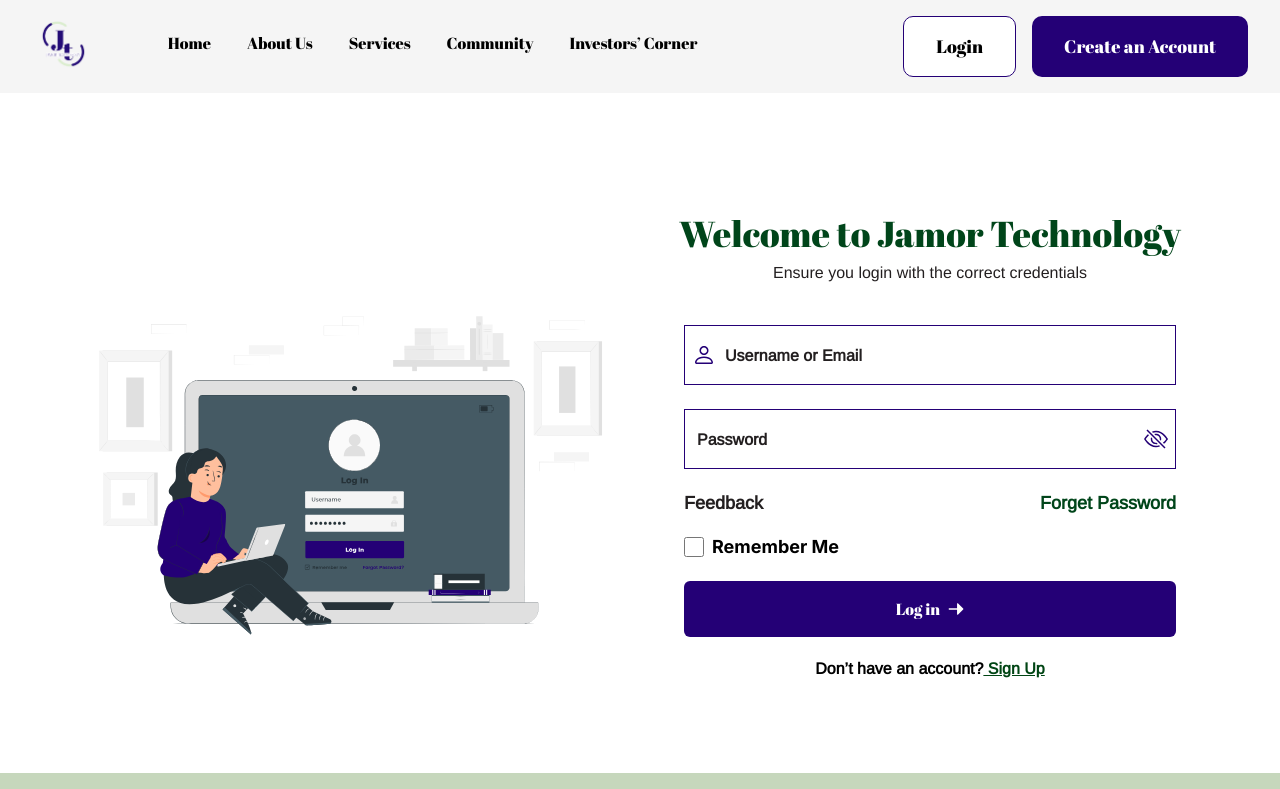
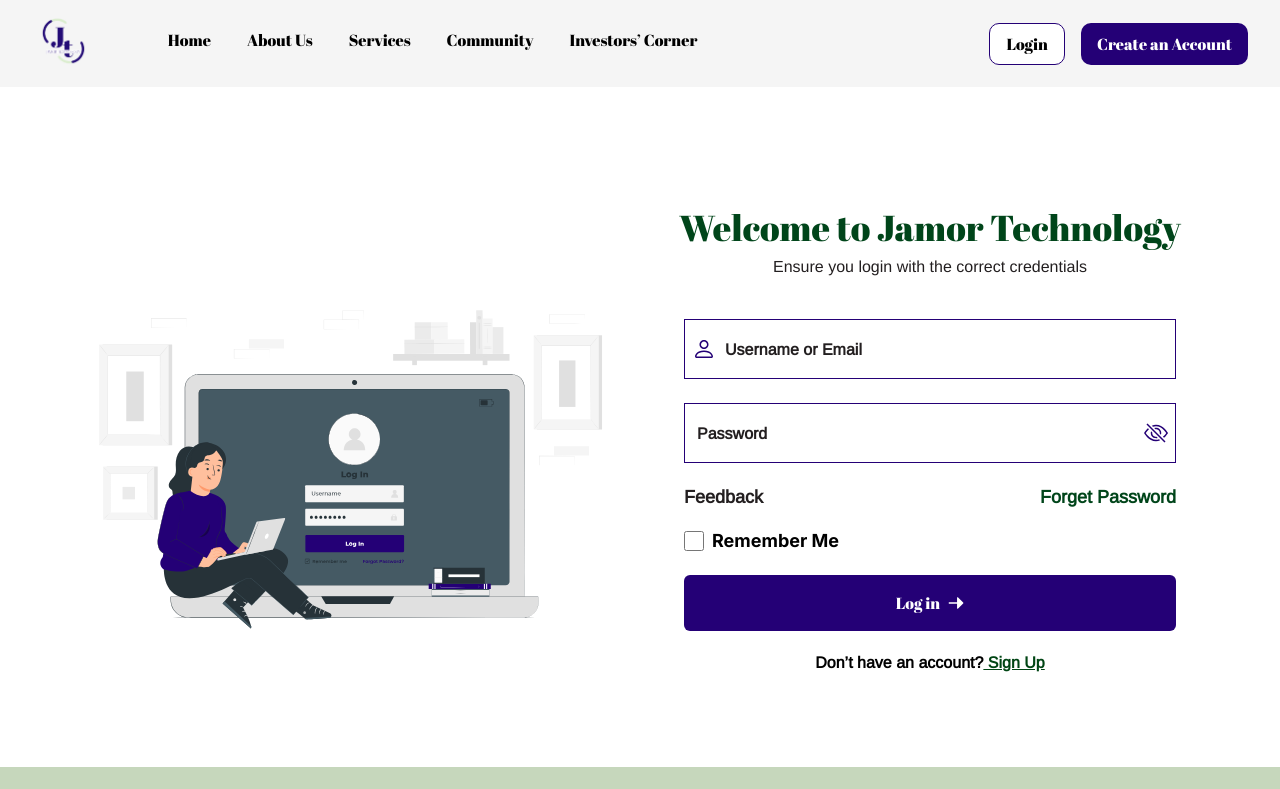
Before and after one commit to jamorTech/jamorTech-web, a Next.js app: page /login in a window 1280 px wide. Shown: the top 789 px of the page. Built offline with nearby package versions, Linux system fonts and the light colour scheme; no server answers.

Commit message:
Adjusted the nav bar login and create account buttons, linked the hire a techie page properly

```diff
--- a/src/app/components/landingPage/heroSection/Hero.jsx
+++ b/src/app/components/landingPage/heroSection/Hero.jsx
@@ -22,8 +22,8 @@
             <p>Join us on a journey of discovery, growth, and
             <br />transformation. Whether you're looking to be more <br /> skillful in your tech career, stay ahead of industry trends, <br /> or collaborating on a real-time project, Jamor Technology <br /> is your gateway to success.</p>
             <div className={styles.hero_btns}>
-                <Link href={"/signUp"} className={styles.btn_joinUS}>Join Us <FaLongArrowAltRight className={styles.btn_icon}/></Link>
-                <Link href={"/"} className={styles.btn_hire_techie}>Hire a Techie <FaLongArrowAltRight className={styles.btn_icon}/></Link>
+                <Link href={"signUp"} className={styles.btn_joinUS}>Join Us <FaLongArrowAltRight className={styles.btn_icon}/></Link>
+                <Link href={"hireTechie"} className={styles.btn_hire_techie}>Hire a Techie <FaLongArrowAltRight className={styles.btn_icon}/></Link>
             </div>
             <div className={styles.testimony}>
                 <div className={styles.testimony_img_container}>
--- a/src/app/components/nav/Nav.module.css
+++ b/src/app/components/nav/Nav.module.css
@@ -45,7 +45,6 @@
     justify-content: center;
     align-items: center;
     gap: 1rem;
-    /* margin-left: 3rem; */
 }
 
 .nav ul li{
@@ -79,13 +78,10 @@
 }
 
 .login, .createAcct{
-    padding: 1rem 2rem;
-    /* width: 150px;
-    height: 50px; */
-    /* instead of using width and height which affected the position of the text i used padding you can uncomment the line if you still want to use width and height */
+    padding: .5rem 1rem;
     border-radius: 10px;
     font-family: 'abrilFontface' , sans-serif;
-    font-size: 18px;
+    font-size: 16px;
     font-weight: 400;
     display: flex;
     justify-content: center;
@@ -108,11 +104,9 @@
 @media screen and (max-width: 1024px) {
     .nav{
         gap: 1rem;
+        padding: .8rem 1.8rem;
     }
     .login, .createAcct{
-        padding: 1rem 2rem;
-        /* width: 120px;
-        height: 40px; */
         font-size: 14px;
     }
 
```
Also changed, not shown: src/app/(auth)/forgotPassword/page.js (renamed from src/app/forgetpassword/page.js), src/app/(auth)/forgotPassword/page.module.css (renamed from src/app/forgetpassword/page.module.css), src/app/(auth)/resetPassword/page.js (renamed from src/app/resetpassword/page.js), src/app/(auth)/resetPassword/page.module.css (renamed from src/app/resetpassword/page.module.css), src/app/hireTechie/page.js (renamed from src/app/hiretech/page.js), src/app/hireTechie/page.module.css (renamed from src/app/hiretech/page.module.css).
